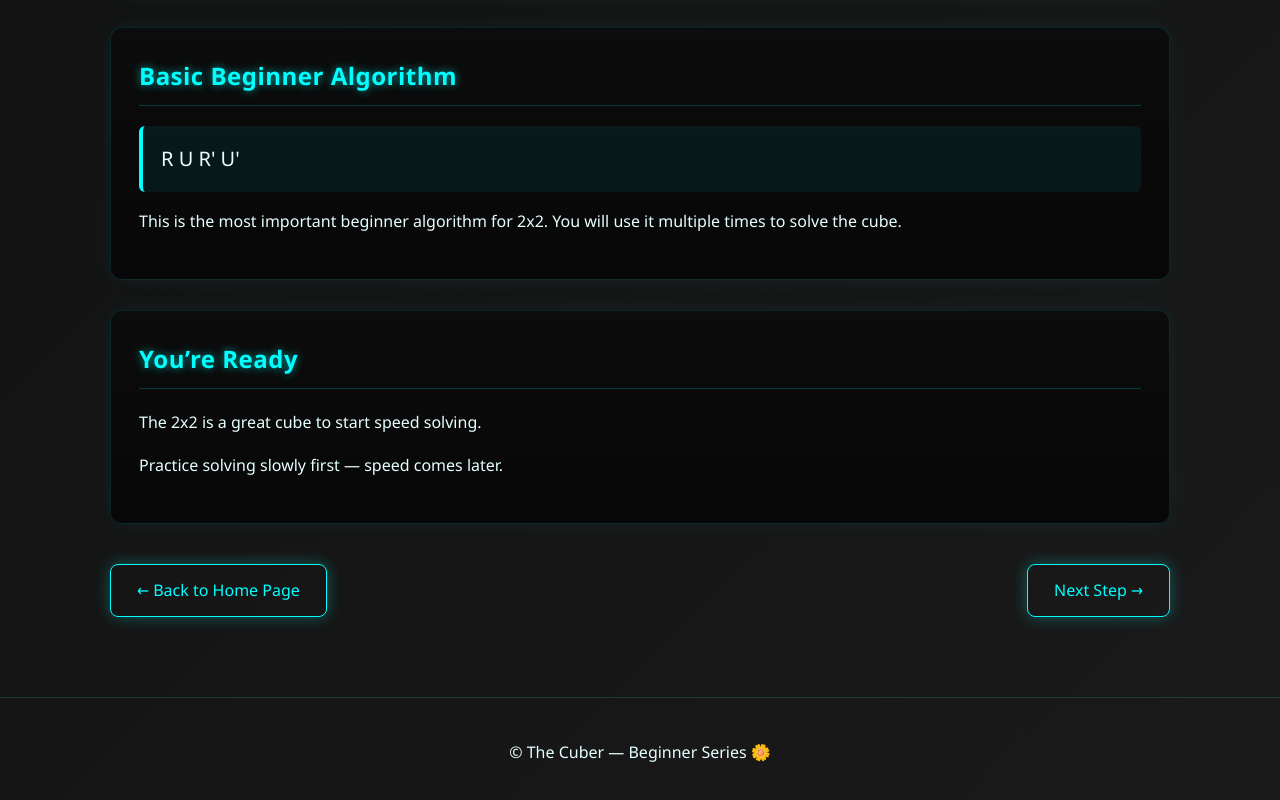
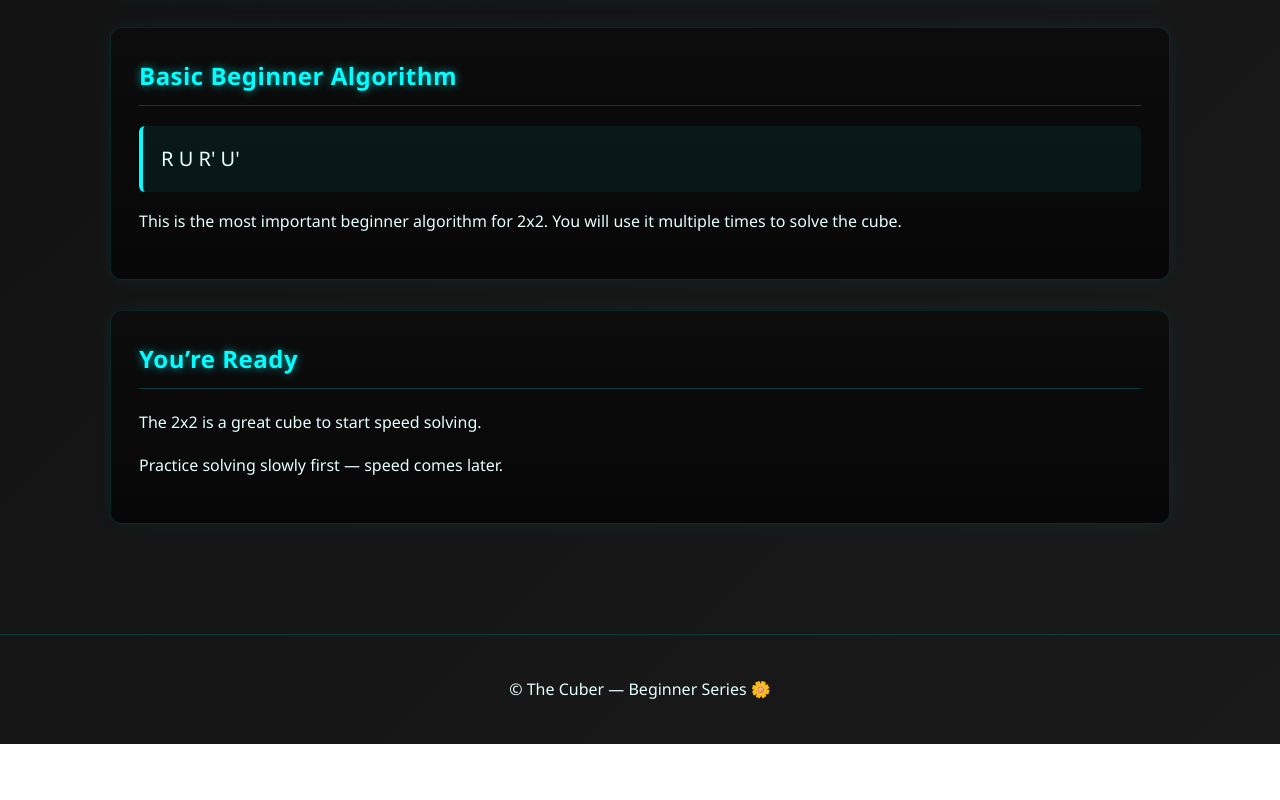
Before and after one commit to AnAndrom3da/Thecuber, a plain HTML site: page 2x2basics.html in a window 1280 px wide. Shown: the part 1510-2310 px from the top of the page. After the commit the page ends 2254 px from the top, so only its background shows below. Drawn offline with Linux system fonts and the light colour scheme.

Commit message:
Update 2x2basics.html

```diff
--- a/2x2basics.html
+++ b/2x2basics.html
@@ -233,11 +233,6 @@
     </p>
 </section>
 
-<div class="nav-buttons">
-    <a href="index.html">← Back to Home Page</a>
-    <a href="#">Next Step →</a>
-</div>
-
 </main>
 
 <footer>
```
